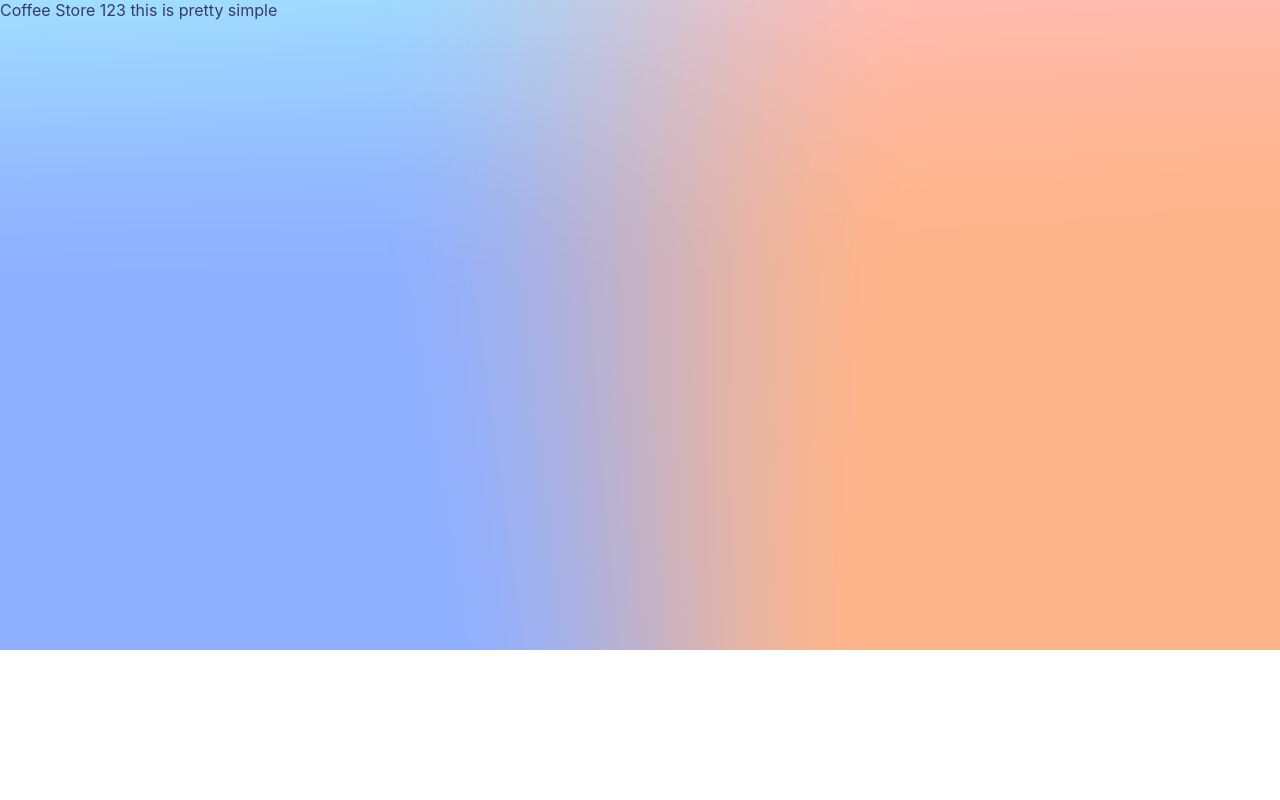
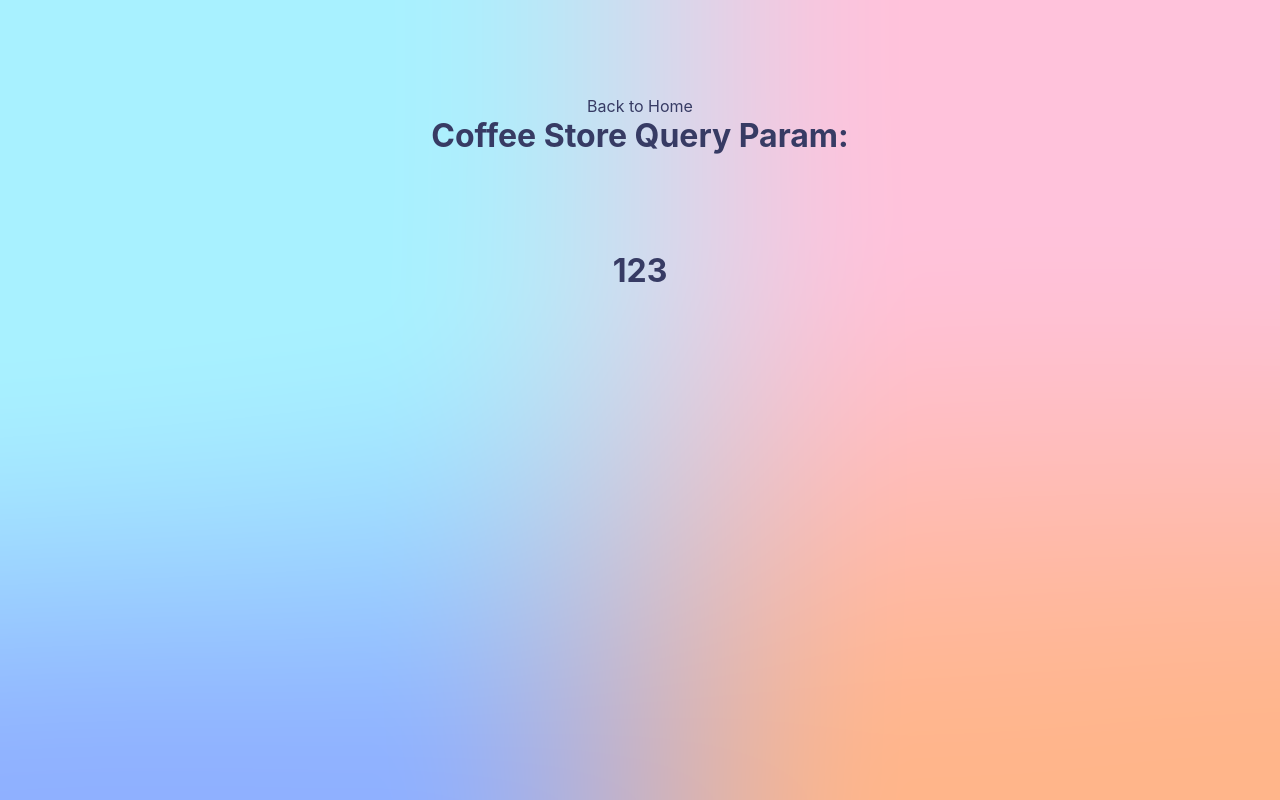
Before and after one commit to wmcgiffert/wmcgiffert-udemy-Next.js-Tutorial, a Next.js app in the folder CoffeeConnoisseurApp/discover-coffee-stores/: page /coffee-store/123 in a window 1280 px wide. Shown: the top 800 px of the page. Built offline with nearby package versions, Linux system fonts and the light colour scheme.

Commit message:
styled the dynamic page coffee-store

```diff
--- a/CoffeeConnoisseurApp/discover-coffee-stores/pages/coffee-store/[id].js
+++ b/CoffeeConnoisseurApp/discover-coffee-stores/pages/coffee-store/[id].js
@@ -1,10 +1,22 @@
 import { useRouter } from 'next/router';
+import Link from 'next/link';
+import styles from '@/styles/Home.module.css';
 
 const CoffeeStore = () => {
   const router = useRouter();
+  const id = router.query.id;
 
-  const id = router.query.id;
-  return <div>Coffee Store {id} this is pretty simple</div>;
+  return(
+    <div className={styles.main}>
+      <Link href={'/'}>Back to Home</Link>
+      <h1>
+        Coffee Store Query Param:
+        <div className={styles.main}>
+          {id}
+        </div>
+      </h1>
+    </div>
+  );
 };
 
 export default CoffeeStore;
--- a/CoffeeConnoisseurApp/discover-coffee-stores/pages/index.js
+++ b/CoffeeConnoisseurApp/discover-coffee-stores/pages/index.js
@@ -1,7 +1,7 @@
 import Head from 'next/head';
+import Link from 'next/link';
 import styles from '@/styles/Home.module.css';
 import Banner from '@/components/banner';
-
 
 export default function Home() {
   const handleOnBannerBtnClick = () => {
@@ -22,6 +22,7 @@ export default function Home() {
           buttonText="View stores nearby"
           handleOnClick={handleOnBannerBtnClick}
         />
+        <Link href="/coffee-store/123">Coffee Store</Link>
       </main>
 
       <footer className={styles.footer}>
```
